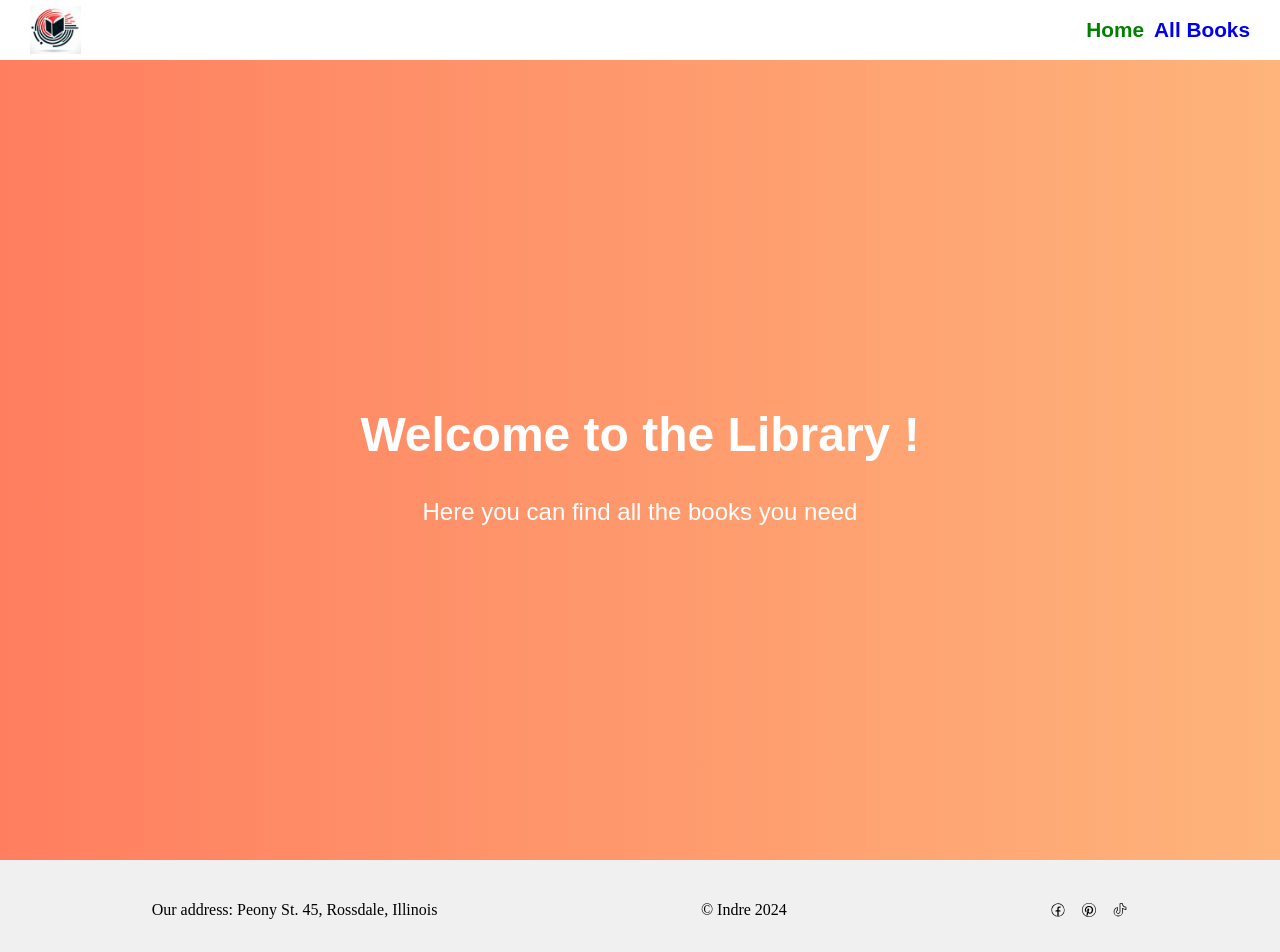
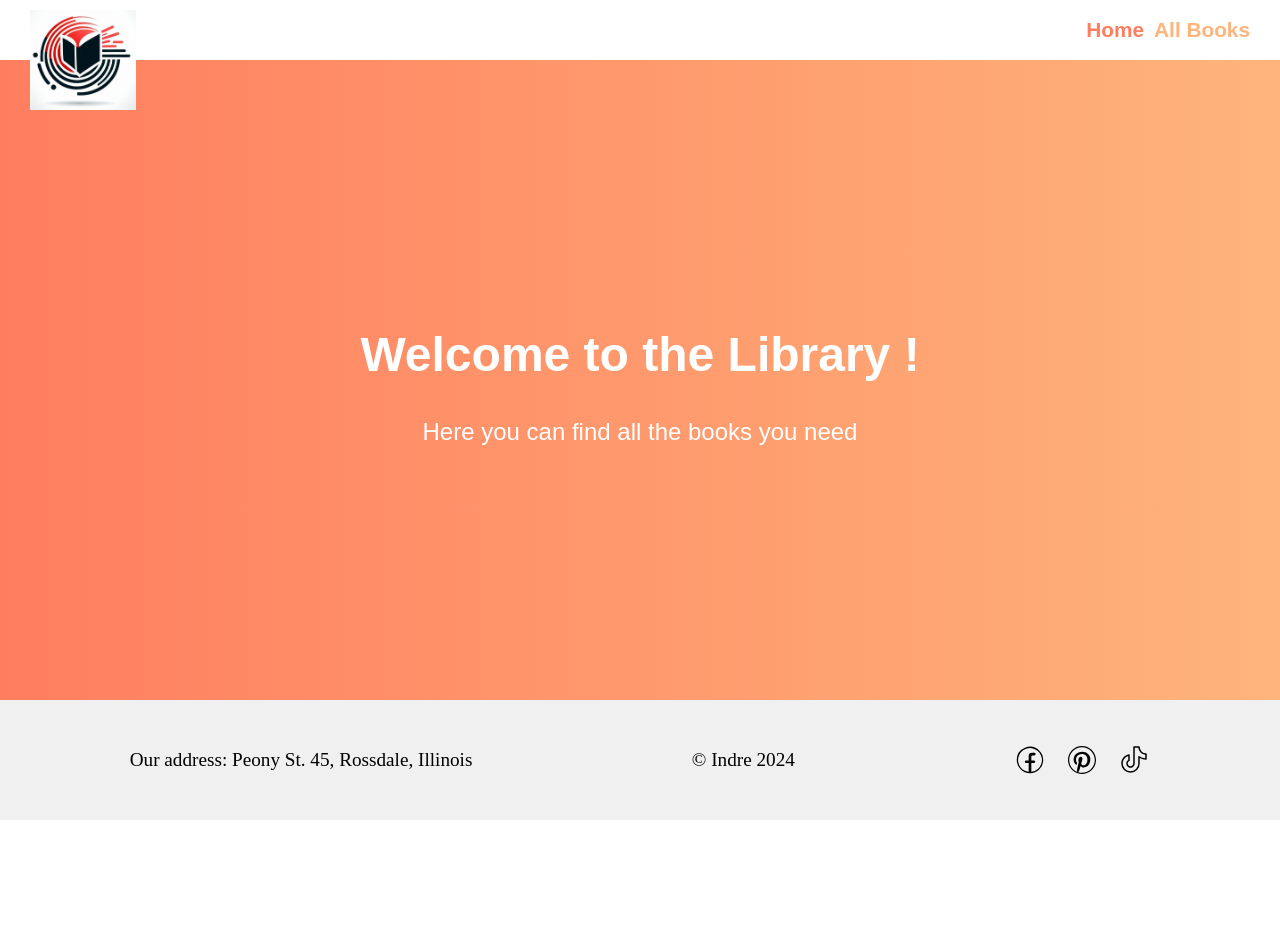
Before and after one commit to indrephone/nodeAtsiskaitymas, a React (Create React App) app in the folder client/: page / in a window 1280 px wide. Shown: the top 952 px of the page. After the commit the page ends 820 px from the top, so only its background shows below. Built offline with nearby package versions, Linux system fonts and the light colour scheme.

Commit message:
color changes for fonts

```diff
--- a/client/src/components/UI/organisms/Footer.jsx
+++ b/client/src/components/UI/organisms/Footer.jsx
@@ -5,23 +5,21 @@ import { PiTiktokLogoLight } from "react-icons/pi";
 
 // Styling for the Footer container
 const StyledFooter = styled.footer`
-   height: 100px;
+   height: 120px;
    display: flex;
-   justify-content: space-around;  /* Space between the items */
+   justify-content: space-around;
    align-items: center;
    padding: 0 20px;
    background-color: #f0f0f0;
 `;
-
-// Styling for the Icons group
 const IconGroup = styled.div`
    display: flex;
-   gap: 15px; /* Gap between the icons */
+   gap: 20px;
+   font-size: 2rem;
 `;
-
-// Styling for the Address and Copyright text
 const FooterText = styled.p`
    margin: 0;
+   font-size: 1.2rem;
 `;
 
 const Footer = () => {
--- a/client/src/components/UI/organisms/Header.jsx
+++ b/client/src/components/UI/organisms/Header.jsx
@@ -10,9 +10,11 @@ const StyledHeader = styled.header`
     font-family: "Gill Sans Extrabold", sans-serif;
 
     > a {
-      height: 80%;
+
+      height: 100px;
 
       > img {
+      margin-top: 30px;
       height: 100%;
       width: auto;
       }
@@ -33,12 +35,13 @@ const StyledHeader = styled.header`
             text-decoration: none;
             font-size: 1.3rem;
             font-weight: 600;
+            color: #feb47b;
 
             &:hover{
               color: red;
             }
             &.active{
-              color: green;
+              color: #ff7e5f;
             }
           }
         }
--- a/client/src/components/pages/Home.jsx
+++ b/client/src/components/pages/Home.jsx
@@ -1,7 +1,7 @@
 import styled from "styled-components";
 
 const Container = styled.div`
-  height: 100vh;
+  height: 80vh;
   display: flex;
   flex-direction: column;
   justify-content: center;
```
